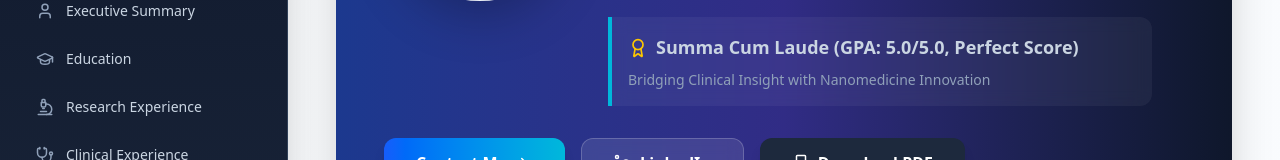
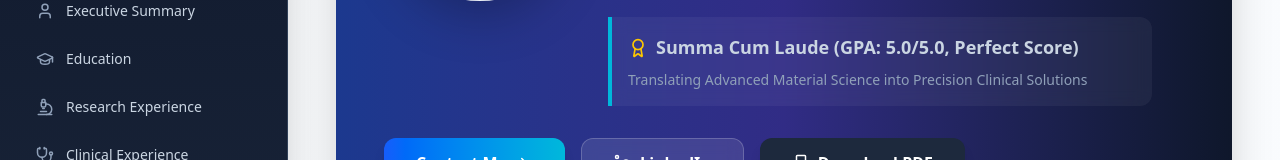
Before and after one commit to Hich00b/portfolio, a React (Vite) app: page / in a window 1280 px wide. Shown: the part 287-447 px from the top of the page. Built offline with nearby package versions, Linux system fonts and the light colour scheme.

Commit message:
Update App.jsx hero tagline

```diff
--- a/src/App.jsx
+++ b/src/App.jsx
@@ -715,7 +715,7 @@ export default function Portfolio() {
                         <span className="font-semibold">Summa Cum Laude (GPA: 5.0/5.0, Perfect Score)</span>
                       </div>
                       <p className="text-sm mt-1 text-slate-400 print:text-slate-600">
-                        Bridging Clinical Insight with Nanomedicine Innovation
+                        Translating Advanced Material Science into Precision Clinical Solutions
                       </p>
                     </div>
                   </div>
```
